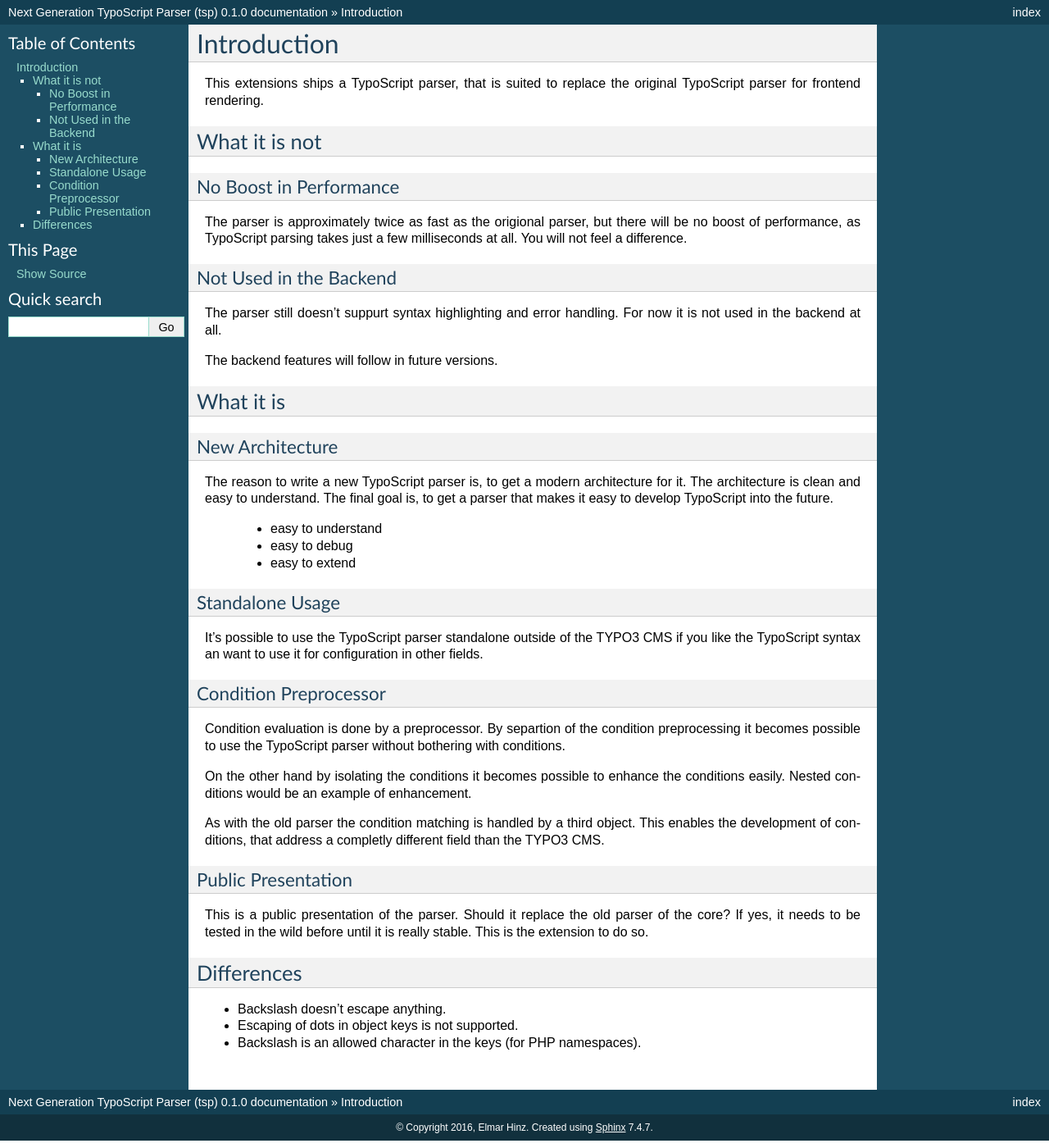
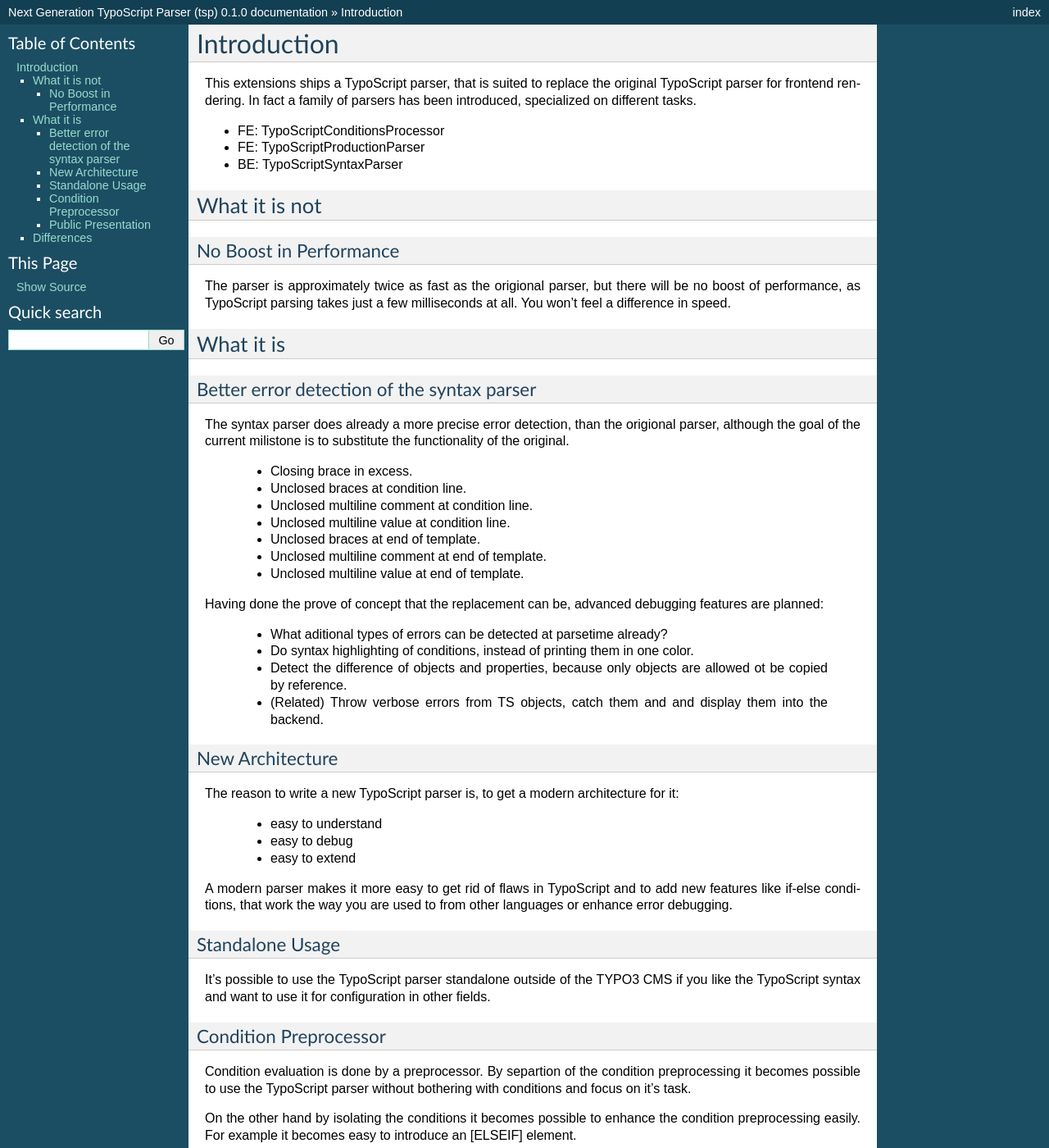
Before and after one commit to elmar-hinz/TX.tsp, a Sphinx documentation site: the page built from Documentation/Introduction.rst, in a window 1280 px wide and 1400 px high. Shown: the whole window at 82% size. Built offline with Sphinx 7.4.7, drawn with Linux system fonts in a browser that asks for light colours; some of the changed text lies outside the part shown.

Commit message:
Update documentation to addresss the BE

```diff
--- a/Documentation/Introduction.rst
+++ b/Documentation/Introduction.rst
@@ -12,7 +12,12 @@
 ============
 
 This extensions ships a TypoScript parser, that is suited to replace the
-original TypoScript parser for frontend rendering.
+original TypoScript parser for frontend rendering. In fact a family of
+parsers has been introduced, specialized on different tasks.
+
+* FE: TypoScriptConditionsProcessor
+* FE: TypoScriptProductionParser
+* BE: TypoScriptSyntaxParser
 
 What it is not
 ==============
@@ -22,50 +27,72 @@
 
 The parser is approximately twice as fast as the origional parser, but there
 will be no boost of performance, as TypoScript parsing takes just a few
-milliseconds at all. You will not feel a difference.
-
-Not Used in the Backend
------------------------
-
-The parser still doesn't suppurt syntax highlighting and error handling. For
-now it is not used in the backend at all.
-
-The backend features will follow in future versions.
+milliseconds at all. You won't feel a difference in speed.
 
 What it is
 ==========
+
+Better error detection of the syntax parser
+-------------------------------------------
+
+The syntax parser does already a more precise error detection, than the
+origional parser, although the goal of the current milistone is to substitute
+the functionality of the original.
+
+   * Closing brace in excess.
+   * Unclosed braces at condition line.
+   * Unclosed multiline comment at condition line.
+   * Unclosed multiline value at condition line.
+   * Unclosed braces at end of template.
+   * Unclosed multiline comment at end of template.
+   * Unclosed multiline value at  end of template.
+
+Having done the prove of concept that the replacement can be, advanced
+debugging features are planned:
+
+   * What aditional types of errors can be detected at parsetime already?
+   * Do syntax highlighting of conditions, instead of printing them in one
+     color.
+   * Detect the difference of objects and properties, because only objects are
+     allowed ot be copied by reference.
+   * (Related) Throw verbose errors from TS objects, catch them and and display
+     them into the backend.
 
 New Architecture
 ----------------
 
 The reason to write a new TypoScript parser is, to get a modern architecture
-for it. The architecture is clean and easy to understand. The final goal is,
-to get a parser that makes it easy to develop TypoScript into the future.
+for it:
 
     * easy to understand
     * easy to debug
     * easy to extend
 
+A modern parser makes it more easy to get rid of flaws in TypoScript and to add
+new features like if-else conditions, that work the way you are used to from
+other languages or enhance error debugging.
+
 Standalone Usage
 ----------------
 
 It's possible to use the TypoScript parser standalone outside of the TYPO3 CMS
-if you like the TypoScript syntax an want to use it for configuration in
-other fields.
+if you like the TypoScript syntax and want to use it for configuration in other
+fields.
 
 Condition Preprocessor
 ----------------------
 
 Condition evaluation is done by a preprocessor. By separtion of the condition
 preprocessing it becomes possible to use the TypoScript parser without
-bothering with conditions.
+bothering with conditions and focus on it's task.
 
 On the other hand by isolating the conditions it becomes possible to enhance
-the conditions easily. Nested conditions would be an example of enhancement.
+the condition preprocessing easily. For example it becomes easy to introduce an
+[ELSEIF] element.
 
 As with the old parser the condition matching is handled by a third object.
-This enables the development of conditions, that address a completly different
-field than the TYPO3 CMS.
+Exchanging this object enables the development of conditions, that address a
+completly different field than the TYPO3 CMS.
 
 Public Presentation
 -------------------
@@ -74,7 +101,6 @@
 parser of the core? If yes, it needs to be tested in the wild before until
 it is really stable. This is the extension to do so.
 
-
 Differences
 ===========
 
```
Also changed, not shown: Documentation/Administration.rst (+5 -5 lines).
